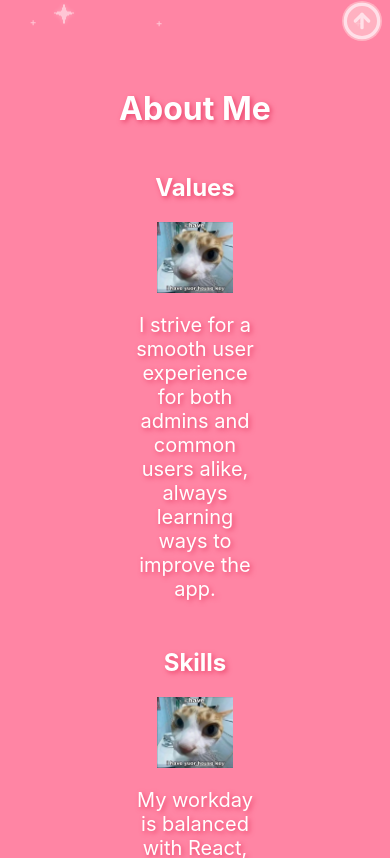
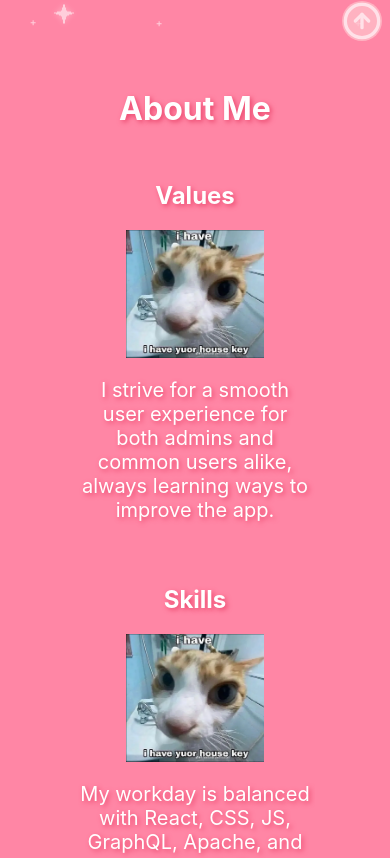
Before and after one commit to strawberryboar/Athenas-Portfolio, a React (Create React App) app: page / in a window 390 px wide. Shown: the part 786-1644 px from the top of the page. Built offline with nearby package versions, Linux system fonts and the light colour scheme.

Commit message:
Fixed @media layout

```diff
--- a/src/pages/Homepage.css
+++ b/src/pages/Homepage.css
@@ -236,40 +236,30 @@
     .divBox {
       display: flex;
       flex-direction: column;
+      height: auto;
     }
 
     .Homepage {
       padding: 2px;
     }
 
-    .projects {
+    .linkWrap {
       display: flex;
       flex-direction: column;
-    }
-
-    .projBoxContain {
-      display: flex;
-      flex-direction: column;
-      max-height: 50dvh;
-    }
-
-    .projBox {
-      margin: 2% 0;
-      display: flex;
-      flex-direction: column;
-      overflow-y: auto;
     }
 
     .linkBox img {
       max-width: 60%;
     }
 
-    .linkWrap {
+    .linkBox {
+      height: 80%;
+      overflow-y: auto;
+      margin: 2% 0;
       display: flex;
       flex-direction: column;
-      align-items: center;
+      width: 60%;
     }
-
 
     .siteWrap {
       display: flex;
```
